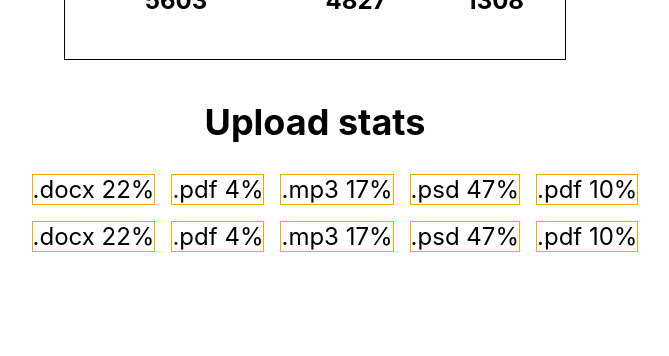
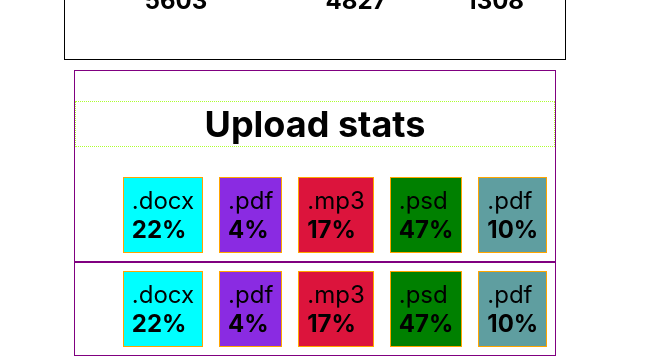
Before and after one commit to RomanVBohdanov22/goit-react-hw-01-components, a React (Create React App) app: page / in a window 1280 px wide. Shown: the part 593-949 px from the top of the page, without its empty margins (325-994 px from the left). Before the commit the page ends 853 px from the top, so only its background shows below. Built offline with nearby package versions, Linux system fonts and the light colour scheme.

Commit message:
two of four

```diff
--- a/src/components/statistics/Statistics.css
+++ b/src/components/statistics/Statistics.css
@@ -1,7 +1,11 @@
+.statistics {
+  border: 1px solid purple;
+}
 .statistics .title {
   display: flex;
   align-items: center;
   justify-content: space-around;
+  border: 1px dotted greenyellow;
 }
 .stat-list {
   margin: 8px;
@@ -13,4 +17,26 @@
 }
 .item {
   border: 1px solid orange;
+  padding: 8px;
+  display: flex;
+  flex-direction: column;
+  justify-content: space-around;
 }
+.item:nth-child(1) {
+  background-color: aqua;
+}
+.item:nth-child(2) {
+  background-color: blueviolet;
+}
+.item:nth-child(3) {
+  background-color: crimson;
+}
+.item:nth-child(4) {
+  background-color: green;
+}
+.item:nth-child(5) {
+  background-color: cadetblue;
+}
+.item .percentage {
+  font-weight: 700;
+}
```
